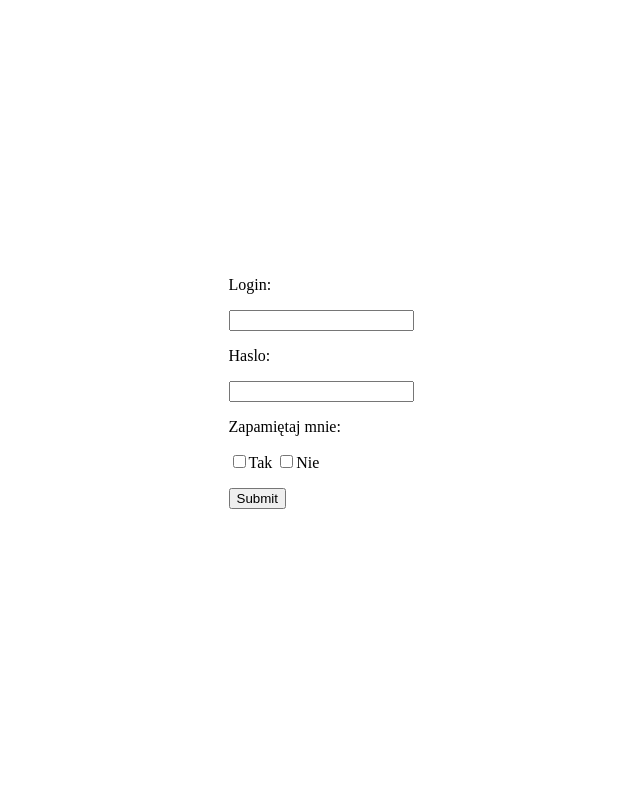
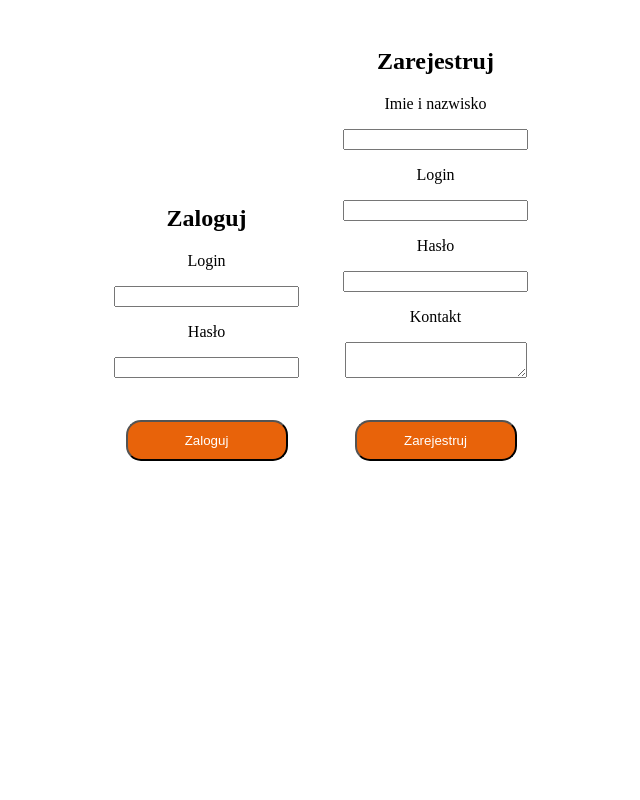
Before and after one commit to KrasowskiMarcin/projekt, a PHP site: page /routes/login-reg/logreg.php in a window 1280 px wide. Shown: the whole page, without its empty margins (319-959 px from the left). Run offline with PHP 8.4, Linux system fonts and the light colour scheme.

Commit message:
Front end strony log-reg

```diff
--- a/routes/login-reg/logreg.php
+++ b/routes/login-reg/logreg.php
@@ -1,21 +1,54 @@
-<article class="container">
-    <form action="../../index.php" method="POST">
-            <p>Login: </p>
-            <p><input type="text" name="login"/></p>
-            <p>Haslo: </p>
-            <p><input type="password" name="passwd"/></p>
-            <p> Zapamiętaj mnie: </p>
-            <input type="checkbox" name="remember" value=1 />Tak
-            <input type="checkbox" name="remember" value=2 />Nie
-            <p><input type="submit" /></p>
-    </form>
-</article>
+<body>
+    <center>
+    <section class="container">
+        <form action="" method="POST">
+                    <center><h1>Zaloguj</h1></center>
+                    <p>Login </p>
+                    <p><input type="text" name="login"/></p>
+                    <p>Hasło </p>
+                    <p><input type="password" name="pass"/></p>
+                    <center><p><input type="submit" value="Zaloguj"/></p></center>
+        </form>
+
+        <form action="" method="POST">
+                  <center><h1>Zarejestruj</h1></center>
+                  <p>Imie i nazwisko </p>
+                  <p><input type="text" name="nameSur"/></p>
+                  <p>Login </p>
+                  <p><input type="text" name="login"/></p>
+                  <p>Hasło </p>
+                  <p><input type="password" name="pass"/></p>
+                  <p>Kontakt </p>
+                  <p><textarea name="description"></textarea></p>
+                  <center><p><input type="submit" value="Zarejestruj"/></p></center>
+      </form>
+    </section>
+    </center>
+</body>
 
 <style>
-.container {
-  display: flex;
-  align-items: center;
-  justify-content: center;
-  height: 100%;
+
+center{
+    padding-top: 10px;
 }
+
+.container > * {
+    display: inline-block;
+}
+
+form{
+  padding-left: 20px;
+  padding-right: 20px;
+}
+
+input[type="submit"]{
+    width: 162px;
+    height: 41px;
+
+    background-color: #E8630A;
+    color: #fff;
+    border-radius: 15px;
+    padding: 10px;
+}
+
 </style>
```
